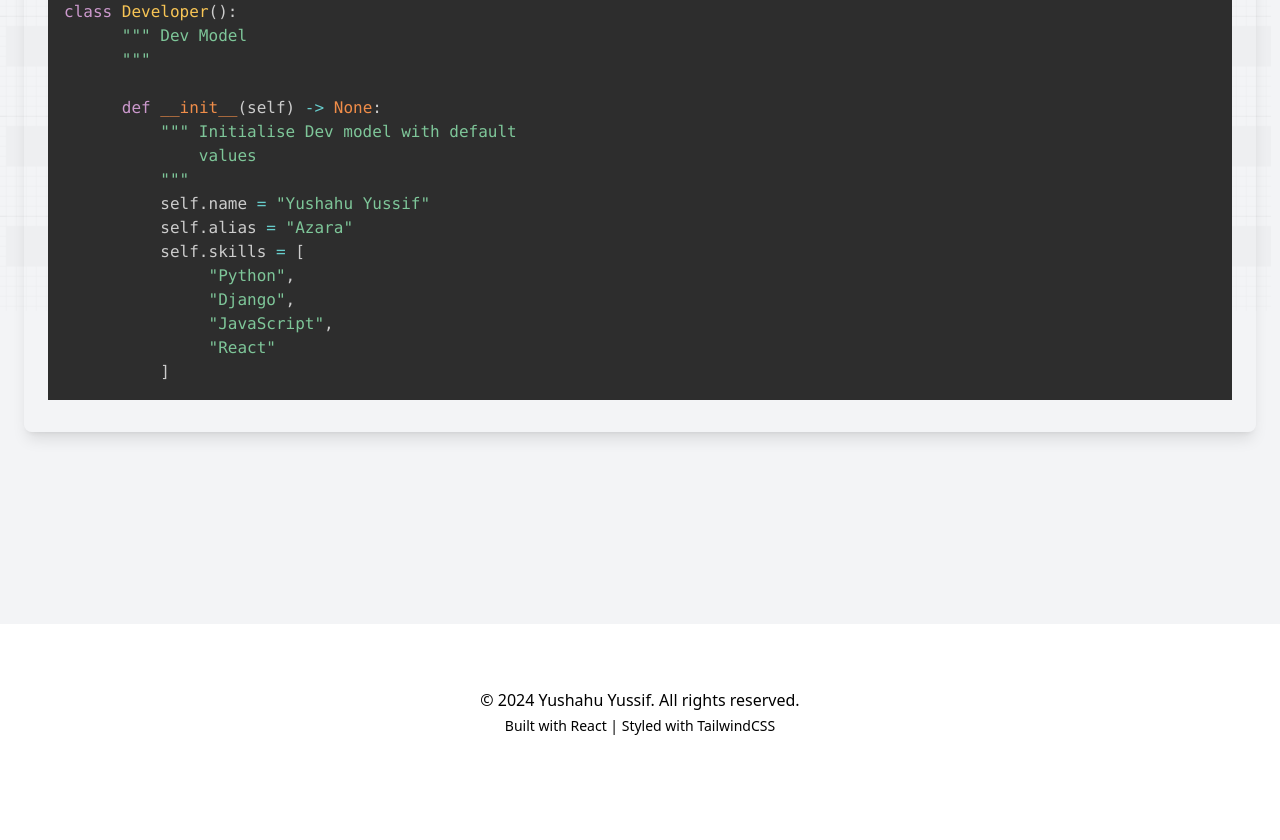
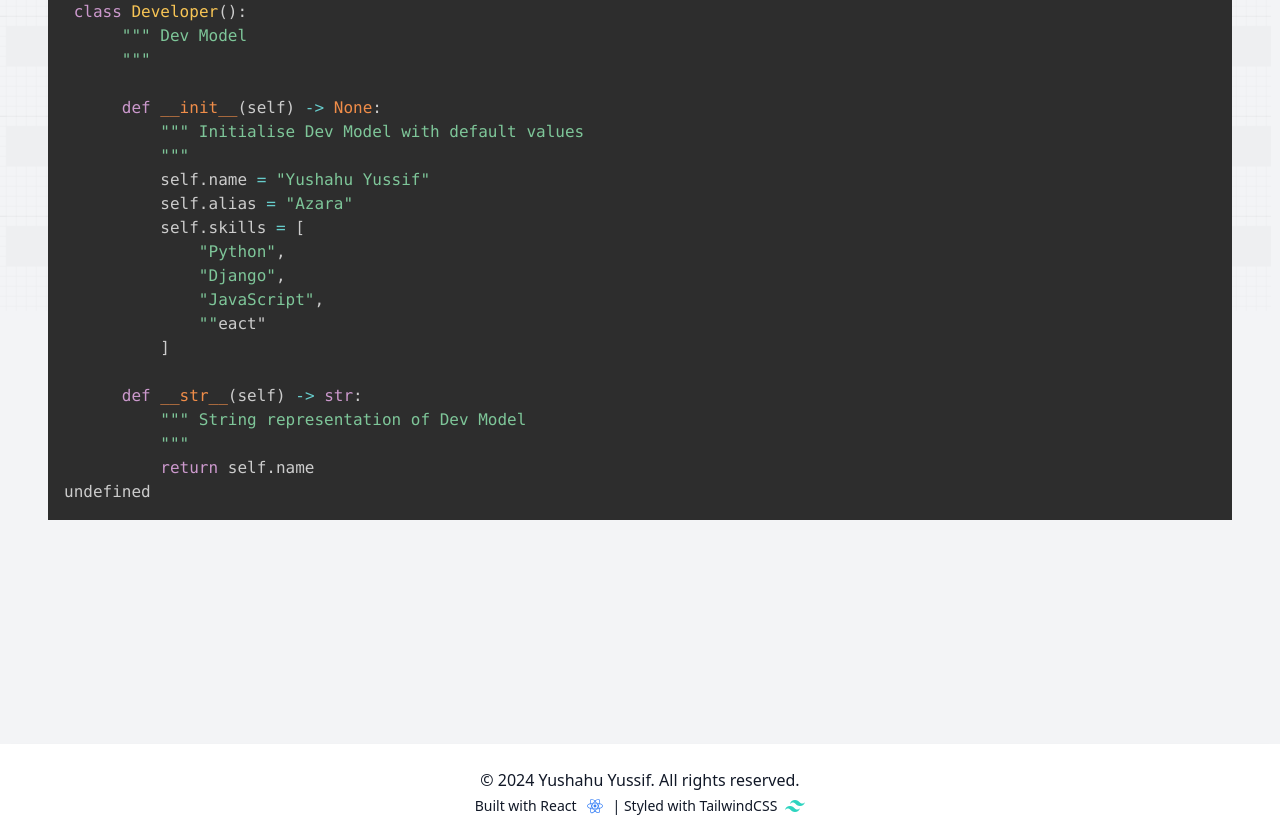
Before and after one commit to azaraverse/azara, a React (Create React App) app in the folder my-portfolio/: page / in a window 1280 px wide. Shown: the part 480-1320 px from the top of the page. Before the commit the page ends 1232 px from the top, so only its background shows below. Built offline with nearby package versions, Linux system fonts and the light colour scheme.

Commit message:
extract code block into separate component and animate. apply custom css and fix issues in footer.

```diff
--- a/my-portfolio/src/App.css
+++ b/my-portfolio/src/App.css
@@ -36,3 +36,20 @@
     transform: rotate(360deg);
   }
 }
+
+@keyframes typing {
+    from { width: 0; }
+    to { width: 100%; }
+}
+
+.typed-code {
+    display: inline-block;
+    white-space: pre-wrap;
+    overflow: hidden;
+    border-right: 2px solid;
+    animation: typing 4s steps(40, end), blink 1s infinite step-end alternate;
+}
+
+@keyframes blink {
+    50% { border-color: transparent;}
+}
--- a/my-portfolio/src/App.js
+++ b/my-portfolio/src/App.js
@@ -31,7 +31,7 @@ const App = () => {
           <Route path='portfolio' element={<Portfolio darkMode={darkMode} />} />
           <Route path='blog' element={<Blog darkMode={darkMode} />} />
         </Routes>
-        <Footer />
+        <Footer darkMode={darkMode} />
       </div>
     </Router>
   );
--- a/my-portfolio/src/components/Footer.js
+++ b/my-portfolio/src/components/Footer.js
@@ -1,12 +1,18 @@
-const Footer = () => {
+import { SiReact } from "react-icons/si";
+import { SiTailwindcss } from "react-icons/si";
+
+const Footer = ({ darkMode }) => {
   return (
-    <footer className="bg-white py-4 text-center mt-12">
+    <footer className={`z-10 py-6 text-center shadow-lg ${darkMode ? "bg-gray-800 text-white": "bg-white text-gray-900"} transition-colors duration-500`}>
       <div className="container mx-auto">
         <p className="text-sm md:text-base">
           &copy; 2024 Yushahu Yussif. All rights reserved.
         </p>
-        <p className="text-xs md:text-sm mt-1">
-          Built with React | Styled with TailwindCSS
+        <p className="flex items-center justify-center space-x-2 text-xs md:text-sm mt-1 ">
+          <span>Built with React</span>
+          <SiReact className="w-4 h-4 md:w-5 md:h5 text-blue-500" />
+          <span>| Styled with TailwindCSS</span>
+          <SiTailwindcss className="w-4 h-4 md:w-5 md:h-5 text-teal-400" />
         </p>
       </div>
     </footer>
--- /dev/null
+++ b/my-portfolio/src/components/TypingCode.js
@@ -0,0 +1,64 @@
+import React, { useEffect, useState } from "react";
+import Prism from "prismjs";
+import "prismjs/components/prism-python";
+import "prismjs/themes/prism-tomorrow.css";
+
+const TypingCodeBlock = () => {
+  const [displayedCode, setDisplayedCode] = useState("");
+  const [isTypingComplete, setIsTypingComplete] = useState(false);
+
+  const code = `
+  class Developer():
+      """ Dev Model
+      """
+
+      def __init__(self) -> None:
+          """ Initialise Dev Model with default values
+          """
+          self.name = "Yushahu Yussif"
+          self.alias = "Azara"
+          self.skills = [
+              "Python",
+              "Django",
+              "JavaScript",
+              "React"
+          ]
+
+      def __str__(self) -> str:
+          """ String representation of Dev Model
+          """
+          return self.name
+`;
+
+  useEffect(() => {
+    // create a typing effect
+    let index = 0;
+    const intervalId = setInterval(() => {
+      if (index < code.length) {
+        setDisplayedCode((prev) => prev + code[index]);
+        index += 1;
+      } else {
+        clearInterval(intervalId);
+        setIsTypingComplete(true);
+      }
+    }, 8);
+
+    return () => clearInterval(intervalId); // cleanup on unmount
+  }, []);
+
+  useEffect(() => {
+    if (isTypingComplete) {
+      Prism.highlightAll();
+    }
+  }, [isTypingComplete]);
+
+  return (
+    <div className="mt-12 p-6 rounded-lg items-center">
+      <pre className="text-left text-sm md:text-base text-gray-900 dark:text-white transition-colors duration-500">
+        <code className="language-python typed-code">{displayedCode}</code>
+      </pre>
+    </div>
+  )
+}
+
+export default TypingCodeBlock;
--- a/my-portfolio/src/pages/Home.js
+++ b/my-portfolio/src/pages/Home.js
@@ -1,10 +1,8 @@
 import React, { useState, useEffect } from "react";
 import { motion } from "framer-motion";
-import Prism from 'prismjs';
-import "prismjs/components/prism-python";
-import "prismjs/themes/prism-tomorrow.css"
 import { Linkedin } from "react-feather";
 import { SiGithub, SiX } from "react-icons/si";
+import TypingCodeBlock from "../components/TypingCode";
 
 const Home = ({ darkMode }) => {
 
@@ -14,11 +12,6 @@ const Home = ({ darkMode }) => {
     const handleScroll = () => setScrollY(window.scrollY);
     window.addEventListener('scroll', handleScroll);
     return () => window.removeEventListener('scroll', handleScroll);
-  }, []);
-
-  // highlight code after rendering page
-  useEffect(() => {
-    Prism.highlightAll();
   }, []);
 
   return (
@@ -81,31 +74,7 @@ const Home = ({ darkMode }) => {
             </a>
           </motion.div>
 
-          {/* custom python code block */}
-          <div className="mt-12 p-6 rounded-lg shadow-lg items-center">
-            <pre className="overflow-auto text-left text-sm md:text-base transition duration-500">
-              <code className="language-python">
-                {`
-class Developer():
-      """ Dev Model
-      """
-
-      def __init__(self) -> None:
-          """ Initialise Dev model with default
-              values
-          """
-          self.name = "Yushahu Yussif"
-          self.alias = "Azara"
-          self.skills = [
-               "Python",
-               "Django",
-               "JavaScript",
-               "React"
-          ]
-`}
-              </code>
-            </pre>
-          </div>
+          <TypingCodeBlock />
         </main>
       </div>
     </div>
```
